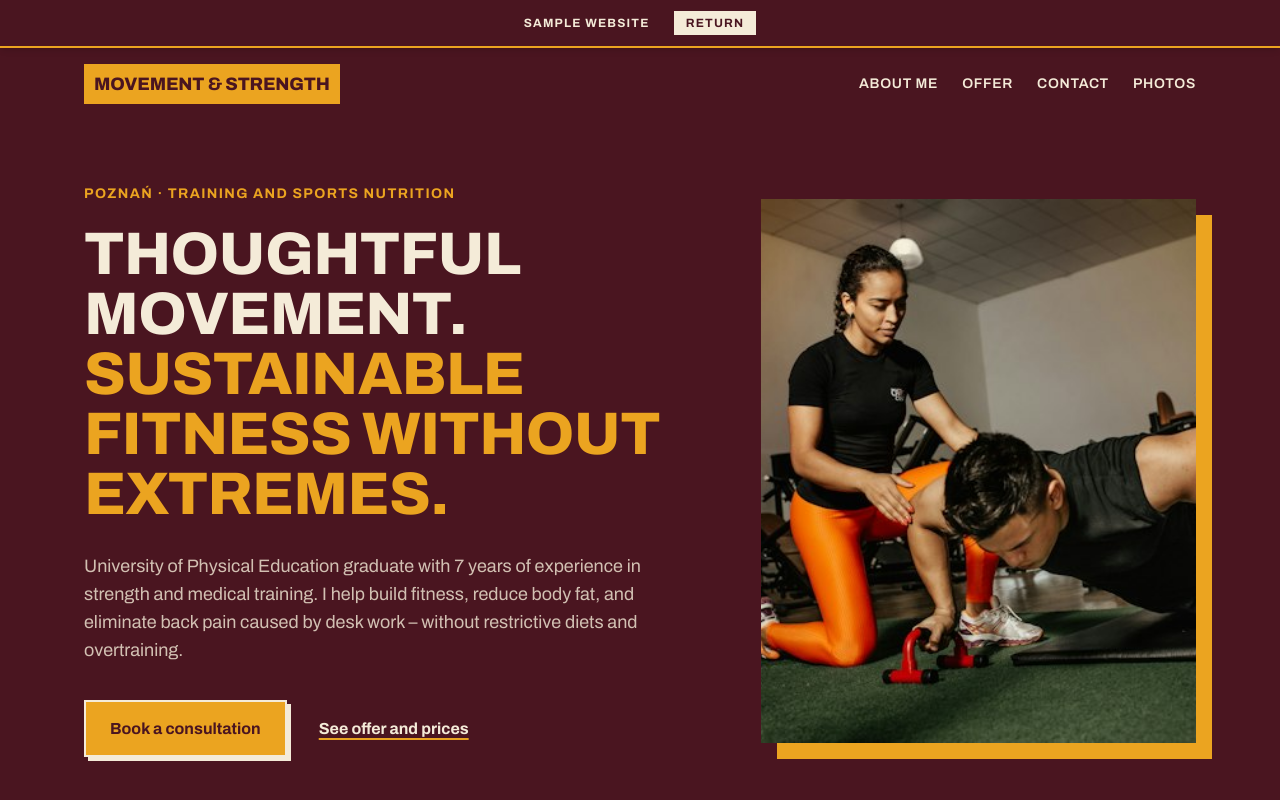
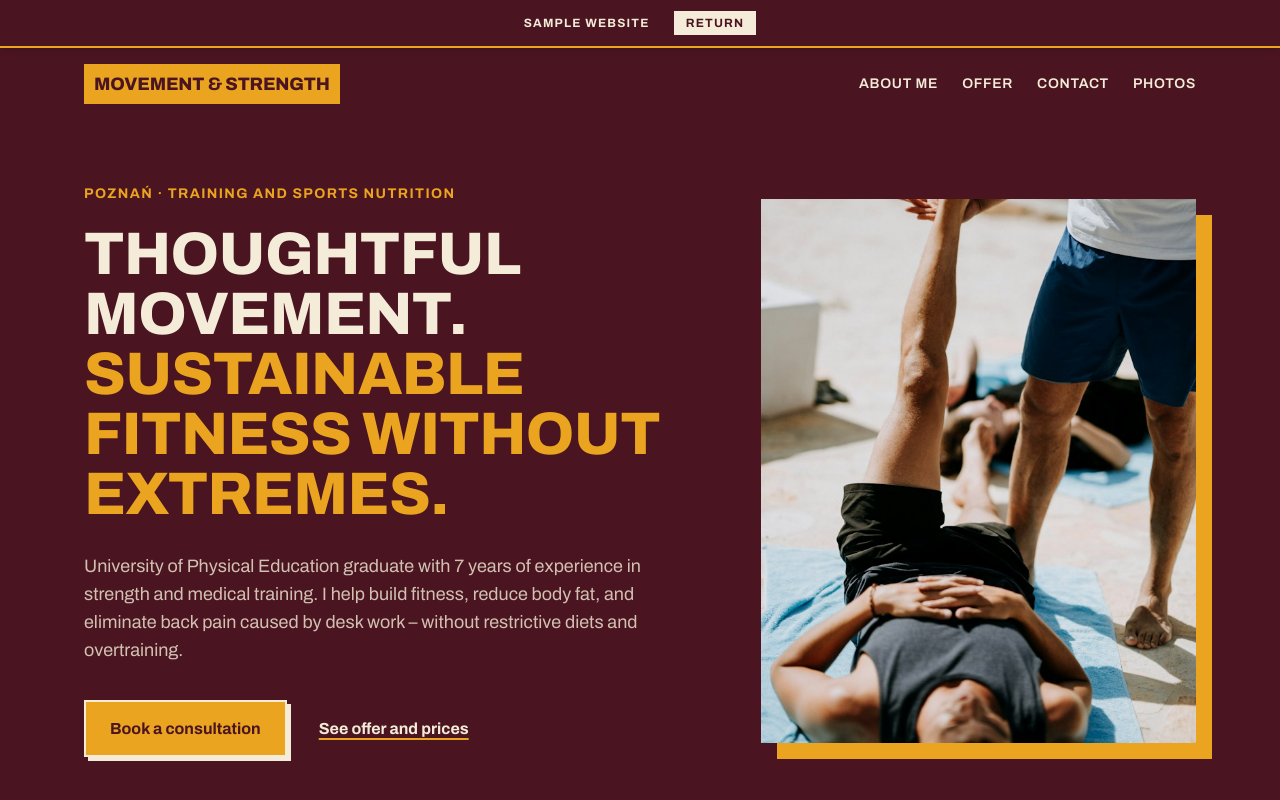
Before and after one commit to luxdeluxgm-cmd/personal-trainer-eng-demo, a website: page index.html in a window 1280 px wide. Shown: the top 800 px of the page. Drawn offline with Linux system fonts and the light colour scheme.

Commit message:
Added changing img

```diff
--- a/index.html
+++ b/index.html
@@ -41,8 +41,15 @@
     </div>
     <div class="relative md:col-span-5">
       <div class="absolute inset-0 translate-x-4 translate-y-4 bg-saffron"></div>
-      <div class="relative aspect-[4/5] overflow-hidden bg-clay">
-        <img src="img/hero-1200.jpg" srcset="img/hero-640.jpg 640w, img/hero-1200.jpg 1200w" sizes="(min-width:768px) 40vw, 90vw" data-remote="https://images.unsplash.com/photo-1571019614242-c5c5dee9f50b?fm=jpg&auto=format&fit=max&w=1200&q=75" alt="Woman kneeling beside a man during exercise" class="h-full w-full object-cover">
+      <div id="hero-slideshow" class="relative aspect-[4/5] overflow-hidden bg-clay">
+        <!-- Photo 1 -->
+        <img src="img/hero-1200.jpg" srcset="img/hero-640.jpg 640w, img/hero-1200.jpg 1200w" sizes="(min-width:768px) 40vw, 90vw" data-remote="https://images.unsplash.com/photo-1571019614242-c5c5dee9f50b?fm=jpg&auto=format&fit=max&w=1200&q=75" alt="Woman kneeling beside a man during exercise" class="absolute inset-0 h-full w-full object-cover">
+        <!-- Photo 2 -->
+        <img src="img/mobilnosc-1200.jpg" srcset="img/mobilnosc-640.jpg 640w, img/mobilnosc-1200.jpg 1200w" sizes="(min-width:768px) 40vw, 90vw" data-remote="https://images.unsplash.com/photo-1540206276207-3af25c08abc4?fm=jpg&auto=format&fit=max&w=1200&q=75" alt="Two men stretching on the floor" class="absolute inset-0 h-full w-full object-cover">
+        <!-- Photo 3 -->
+        <img src="img/silownia-1200.jpg" srcset="img/silownia-640.jpg 640w, img/silownia-1200.jpg 1200w" sizes="(min-width:768px) 40vw, 90vw" data-remote="https://images.unsplash.com/photo-1534258936925-c58bed479fcb?fm=jpg&auto=format&fit=max&w=1200&q=75" alt="Two people working out in a gym" class="absolute inset-0 h-full w-full object-cover">
+        <!-- Photo 4 -->
+        <img src="img/para-1200.jpg" srcset="img/para-640.jpg 640w, img/para-1200.jpg 1200w" sizes="(min-width:768px) 40vw, 90vw" data-remote="https://images.unsplash.com/photo-1648542036561-e1d66a5ae2b1?fm=jpg&auto=format&fit=max&w=1200&q=75" alt="A man and woman exercising together" class="absolute inset-0 h-full w-full object-cover">
       </div>
     </div>
   </main>
@@ -184,5 +191,38 @@ document.getElementById('formularz').addEventListener('submit', function (e) {
   f.reset();
 });
 </script>
+<script>
+document.addEventListener("DOMContentLoaded", function() {
+  const slides = document.querySelectorAll('#hero-slideshow img');
+  let currentSlide = 0;
+
+  if (slides.length > 1) {
+    // Apply default inline styles so it doesn't rely on missing Tailwind classes
+    slides.forEach((slide, index) => {
+      slide.style.transition = "opacity 1s ease-in-out";
+      if (index === 0) {
+        slide.style.opacity = "1";
+        slide.style.zIndex = "10";
+      } else {
+        slide.style.opacity = "0";
+        slide.style.zIndex = "0";
+      }
+    });
+
+    setInterval(() => {
+      // Fade out current
+      slides[currentSlide].style.opacity = "0";
+      slides[currentSlide].style.zIndex = "0";
+
+      // Calculate next index
+      currentSlide = (currentSlide + 1) % slides.length;
+
+      // Fade in next
+      slides[currentSlide].style.opacity = "1";
+      slides[currentSlide].style.zIndex = "10";
+    }, 4000);
+  }
+});
+</script>
 </body>
 </html>
```
